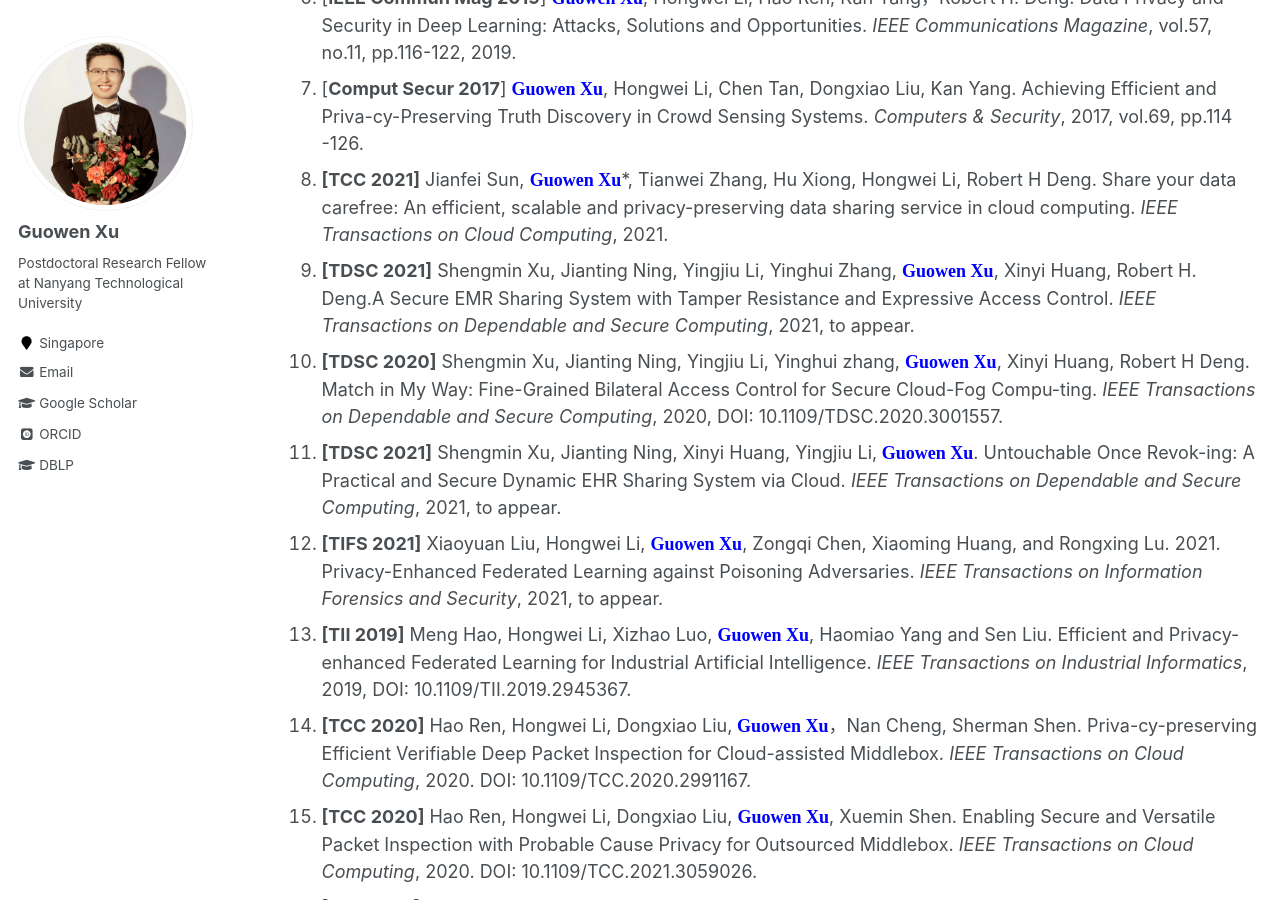
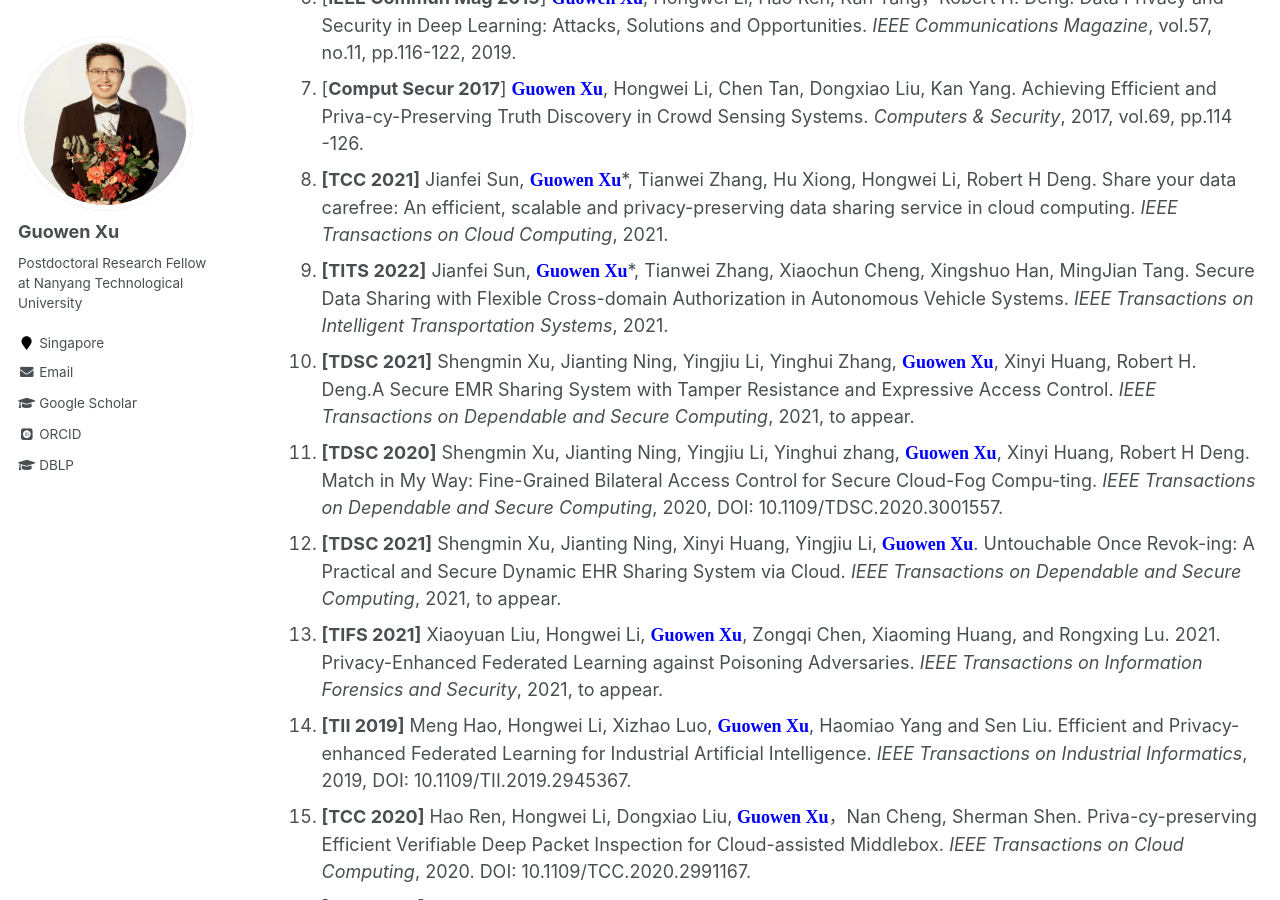
Before and after one commit to Guowen-xu/guowen-xu.github.io, a Jekyll site: the page built from _pages/publications.md, in a window 1280 px wide and 900 px high, scrolled down 761 px. Built offline with Jekyll 4.4.1, drawn with Linux system fonts in a browser that asks for light colours; some web fonts are replaced.

Commit message:
Update publications.md

```diff
--- a/_pages/publications.md
+++ b/_pages/publications.md
@@ -22,21 +22,22 @@ You can find my articles on my [Google Scholar](https://scholar.google.com.hk/ci
 6. [**IEEE Commun Mag 2019**] **<font face="Times New Roman" color=blue size=4> Guowen Xu</font>**, Hongwei Li, Hao Ren, Kan Yang，Robert H. Deng. Data Privacy and Security in Deep Learning: Attacks, Solutions and Opportunities. *IEEE Communications Magazine*, vol.57, no.11, pp.116-122, 2019.
 7. [**Comput Secur 2017**] **<font face="Times New Roman" color=blue size=4> Guowen Xu</font>**, Hongwei Li, Chen Tan, Dongxiao Liu, Kan Yang. Achieving Efficient and Priva-cy-Preserving Truth Discovery in Crowd Sensing Systems. *Computers & Security*, 2017, vol.69, pp.114 -126.
 8. **[TCC 2021]** Jianfei Sun,  **<font face="Times New Roman" color=blue size=4> Guowen Xu</font>**\*, Tianwei Zhang, Hu Xiong, Hongwei Li, Robert H Deng. Share your data carefree: An efficient, scalable and privacy-preserving data sharing service in cloud computing. *IEEE Transactions on Cloud Computing*, 2021.
-9. **[TDSC 2021]** Shengmin Xu, Jianting Ning, Yingjiu Li, Yinghui Zhang,  **<font face="Times New Roman" color=blue size=4> Guowen Xu</font>**, Xinyi Huang, Robert H. Deng.A Secure EMR Sharing System with Tamper Resistance and Expressive Access Control.  *IEEE Transactions on Dependable and Secure Computing*, 2021, to appear.
-10. **[TDSC 2020]** Shengmin Xu, Jianting Ning, Yingjiu Li, Yinghui zhang, **<font face="Times New Roman" color=blue size=4> Guowen Xu</font>**, Xinyi Huang, Robert H Deng. Match in My Way: Fine-Grained Bilateral Access Control for Secure Cloud-Fog Compu-ting. *IEEE Transactions on Dependable and Secure Computing*, 2020, DOI: 10.1109/TDSC.2020.3001557.
-11.  **[TDSC 2021]** Shengmin Xu, Jianting Ning, Xinyi Huang, Yingjiu Li,**<font face="Times New Roman" color=blue size=4> Guowen Xu</font>**. Untouchable Once Revok-ing: A Practical and Secure Dynamic EHR Sharing System via Cloud. *IEEE Transactions on Dependable and Secure Computing*, 2021, to appear.
-12.  **[TIFS 2021]** Xiaoyuan Liu, Hongwei Li, **<font face="Times New Roman" color=blue size=4> Guowen Xu</font>**, Zongqi Chen, Xiaoming Huang, and Rongxing Lu. 2021. Privacy-Enhanced Federated Learning against Poisoning Adversaries. *IEEE Transactions on Information Forensics and Security*, 2021, to appear.
-13.  **[TII 2019]** Meng Hao, Hongwei Li, Xizhao Luo, **<font face="Times New Roman" color=blue size=4> Guowen Xu</font>**, Haomiao Yang and Sen Liu. Efficient and Privacy-enhanced Federated Learning for Industrial Artificial Intelligence. *IEEE Transactions on Industrial Informatics*, 2019, DOI: 10.1109/TII.2019.2945367.
-14.  **[TCC 2020]** Hao Ren, Hongwei Li, Dongxiao Liu,**<font face="Times New Roman" color=blue size=4> Guowen Xu</font>**，Nan Cheng, Sherman Shen. Priva-cy-preserving Efficient Verifiable Deep Packet Inspection for Cloud-assisted Middlebox. *IEEE Transactions on Cloud Computing*, 2020. DOI: 10.1109/TCC.2020.2991167.
-15.  **[TCC 2020]** Hao Ren, Hongwei Li, Dongxiao Liu, **<font face="Times New Roman" color=blue size=4> Guowen Xu</font>**, Xuemin Shen. Enabling Secure and Versatile Packet Inspection with Probable Cause Privacy for Outsourced Middlebox. *IEEE Transactions on Cloud Computing*, 2020. DOI: 10.1109/TCC.2021.3059026.
-16.  **[TCC 2021]** Guiqiang Hu, Hongwei Li,**<font face="Times New Roman" color=blue size=4> Guowen Xu</font>**, Xinqiang Ma. Enabling Simultaneous Content Regula-tion and Privacy Protection for Cloud Storage Image. *IEEE Transactions on Cloud Computing*, 2021. DOI: 10.1109/TCC.2021.3081564.
-17.  **[TII 2020]** Haoxiao Chen, Hongwei Li, Guishan Dong, Meng Hao, **<font face="Times New Roman" color=blue size=4> Guowen Xu</font>**, Xiaoming Huang, Zhe Liu. Practical Membership Inference Attack Against Collaborative Inference in Industrial IoT. *IEEE Transactions on Industrial Informatics*, 2020, DOI: 10.1109/TII.2020.3046648.
-18. **[TCSVT 2021]** Shangwei Guo, Tianwei Zhang, **<font face="Times New Roman" color=blue size=4> Guowen Xu</font>**, Han Yu, Tao Xiang, Yang Liu. Topology-aware Differential Privacy for Decentralized Image Classification. *IEEE Transactions on Circuits and Systems for Video Technology*, 2021, DOI:10.1109/TCSVT.2021.3105723.
-19. **[TVT 2021]** Yiran Li, Hongwei Li, **<font face="Times New Roman" color=blue size=4> Guowen Xu</font>**, Tao Xiang, Rongxing Lu. Practical Privacy-Preserving Federated Learning in Vehicular Fog Computing. *IEEE Transactions on Vehicular Technology*, 2021, to appear.
-20. **[IoT-J 2020]** Yiran Li, Hongwei Li, **<font face="Times New Roman" color=blue size=4> Guowen Xu</font>**, Tao Xiang, Xiaoming Huang, Rongxing Lu. Towards Secure and Privacy-Preserving Distributed Deep Learning in Fog-Cloud Computing. *IEEE Internet of things journal*, 2020, DOI: 10.1109/JIOT.2020.3012480.
-21. **[IoT-J 2020]** Xiaoyuan Liu, Hongwei Li, **<font face="Times New Roman" color=blue size=4> Guowen Xu</font>**, Sen Liu, Zhe Liu, Rongxing Lu. PADL: Privacy-aware and Asynchronous Deep Learning for IoT Applications[J]. *IEEE Internet of things journal*, 2020, DOI: 10.1109/JIOT.2020.2981379.
-22. **[IoT-J 2021]** Jianfei Sun, Dajiang Chen, Ning Zhang, **<font face="Times New Roman" color=blue size=4> Guowen Xu</font>**, Mingjian Tang, Xuyun Nie, Mingsheng Cao. A Privacy-aware and Traceable Fine-grained Data Delivery System in Cloud-assisted Healthcare IIoT. *IEEE Internet of things journal*, 2021, to appear.
-23. **[IoT-J 2021]** Yiran Li, Hongwei Li, **<font face="Times New Roman" color=blue size=4> Guowen Xu</font>**, Xiaoming Huang, Rongxing Lu. Efficient Privacy-Preserving Federated Learning with Unreliable Users. *IEEE Internet of things journal*, 2021, to appear.
+9. **[TITS 2022]** Jianfei Sun,  **<font face="Times New Roman" color=blue size=4> Guowen Xu</font>**\*, Tianwei Zhang, Xiaochun Cheng, Xingshuo Han, MingJian Tang. Secure Data Sharing with Flexible Cross-domain Authorization in Autonomous Vehicle Systems. *IEEE Transactions on Intelligent Transportation Systems*, 2021.
+10. **[TDSC 2021]** Shengmin Xu, Jianting Ning, Yingjiu Li, Yinghui Zhang,  **<font face="Times New Roman" color=blue size=4> Guowen Xu</font>**, Xinyi Huang, Robert H. Deng.A Secure EMR Sharing System with Tamper Resistance and Expressive Access Control.  *IEEE Transactions on Dependable and Secure Computing*, 2021, to appear.
+11. **[TDSC 2020]** Shengmin Xu, Jianting Ning, Yingjiu Li, Yinghui zhang, **<font face="Times New Roman" color=blue size=4> Guowen Xu</font>**, Xinyi Huang, Robert H Deng. Match in My Way: Fine-Grained Bilateral Access Control for Secure Cloud-Fog Compu-ting. *IEEE Transactions on Dependable and Secure Computing*, 2020, DOI: 10.1109/TDSC.2020.3001557.
+12.  **[TDSC 2021]** Shengmin Xu, Jianting Ning, Xinyi Huang, Yingjiu Li,**<font face="Times New Roman" color=blue size=4> Guowen Xu</font>**. Untouchable Once Revok-ing: A Practical and Secure Dynamic EHR Sharing System via Cloud. *IEEE Transactions on Dependable and Secure Computing*, 2021, to appear.
+13.  **[TIFS 2021]** Xiaoyuan Liu, Hongwei Li, **<font face="Times New Roman" color=blue size=4> Guowen Xu</font>**, Zongqi Chen, Xiaoming Huang, and Rongxing Lu. 2021. Privacy-Enhanced Federated Learning against Poisoning Adversaries. *IEEE Transactions on Information Forensics and Security*, 2021, to appear.
+14.  **[TII 2019]** Meng Hao, Hongwei Li, Xizhao Luo, **<font face="Times New Roman" color=blue size=4> Guowen Xu</font>**, Haomiao Yang and Sen Liu. Efficient and Privacy-enhanced Federated Learning for Industrial Artificial Intelligence. *IEEE Transactions on Industrial Informatics*, 2019, DOI: 10.1109/TII.2019.2945367.
+15.  **[TCC 2020]** Hao Ren, Hongwei Li, Dongxiao Liu,**<font face="Times New Roman" color=blue size=4> Guowen Xu</font>**，Nan Cheng, Sherman Shen. Priva-cy-preserving Efficient Verifiable Deep Packet Inspection for Cloud-assisted Middlebox. *IEEE Transactions on Cloud Computing*, 2020. DOI: 10.1109/TCC.2020.2991167.
+16.  **[TCC 2020]** Hao Ren, Hongwei Li, Dongxiao Liu, **<font face="Times New Roman" color=blue size=4> Guowen Xu</font>**, Xuemin Shen. Enabling Secure and Versatile Packet Inspection with Probable Cause Privacy for Outsourced Middlebox. *IEEE Transactions on Cloud Computing*, 2020. DOI: 10.1109/TCC.2021.3059026.
+17.  **[TCC 2021]** Guiqiang Hu, Hongwei Li,**<font face="Times New Roman" color=blue size=4> Guowen Xu</font>**, Xinqiang Ma. Enabling Simultaneous Content Regula-tion and Privacy Protection for Cloud Storage Image. *IEEE Transactions on Cloud Computing*, 2021. DOI: 10.1109/TCC.2021.3081564.
+18.  **[TII 2020]** Haoxiao Chen, Hongwei Li, Guishan Dong, Meng Hao, **<font face="Times New Roman" color=blue size=4> Guowen Xu</font>**, Xiaoming Huang, Zhe Liu. Practical Membership Inference Attack Against Collaborative Inference in Industrial IoT. *IEEE Transactions on Industrial Informatics*, 2020, DOI: 10.1109/TII.2020.3046648.
+19. **[TCSVT 2021]** Shangwei Guo, Tianwei Zhang, **<font face="Times New Roman" color=blue size=4> Guowen Xu</font>**, Han Yu, Tao Xiang, Yang Liu. Topology-aware Differential Privacy for Decentralized Image Classification. *IEEE Transactions on Circuits and Systems for Video Technology*, 2021, DOI:10.1109/TCSVT.2021.3105723.
+20. **[TVT 2021]** Yiran Li, Hongwei Li, **<font face="Times New Roman" color=blue size=4> Guowen Xu</font>**, Tao Xiang, Rongxing Lu. Practical Privacy-Preserving Federated Learning in Vehicular Fog Computing. *IEEE Transactions on Vehicular Technology*, 2021, to appear.
+21. **[IoT-J 2020]** Yiran Li, Hongwei Li, **<font face="Times New Roman" color=blue size=4> Guowen Xu</font>**, Tao Xiang, Xiaoming Huang, Rongxing Lu. Towards Secure and Privacy-Preserving Distributed Deep Learning in Fog-Cloud Computing. *IEEE Internet of things journal*, 2020, DOI: 10.1109/JIOT.2020.3012480.
+22. **[IoT-J 2020]** Xiaoyuan Liu, Hongwei Li, **<font face="Times New Roman" color=blue size=4> Guowen Xu</font>**, Sen Liu, Zhe Liu, Rongxing Lu. PADL: Privacy-aware and Asynchronous Deep Learning for IoT Applications[J]. *IEEE Internet of things journal*, 2020, DOI: 10.1109/JIOT.2020.2981379.
+23. **[IoT-J 2021]** Jianfei Sun, Dajiang Chen, Ning Zhang, **<font face="Times New Roman" color=blue size=4> Guowen Xu</font>**, Mingjian Tang, Xuyun Nie, Mingsheng Cao. A Privacy-aware and Traceable Fine-grained Data Delivery System in Cloud-assisted Healthcare IIoT. *IEEE Internet of things journal*, 2021, to appear.
+24. **[IoT-J 2021]** Yiran Li, Hongwei Li, **<font face="Times New Roman" color=blue size=4> Guowen Xu</font>**, Xiaoming Huang, Rongxing Lu. Efficient Privacy-Preserving Federated Learning with Unreliable Users. *IEEE Internet of things journal*, 2021, to appear.
 
 
 **Conference Paper**
```
